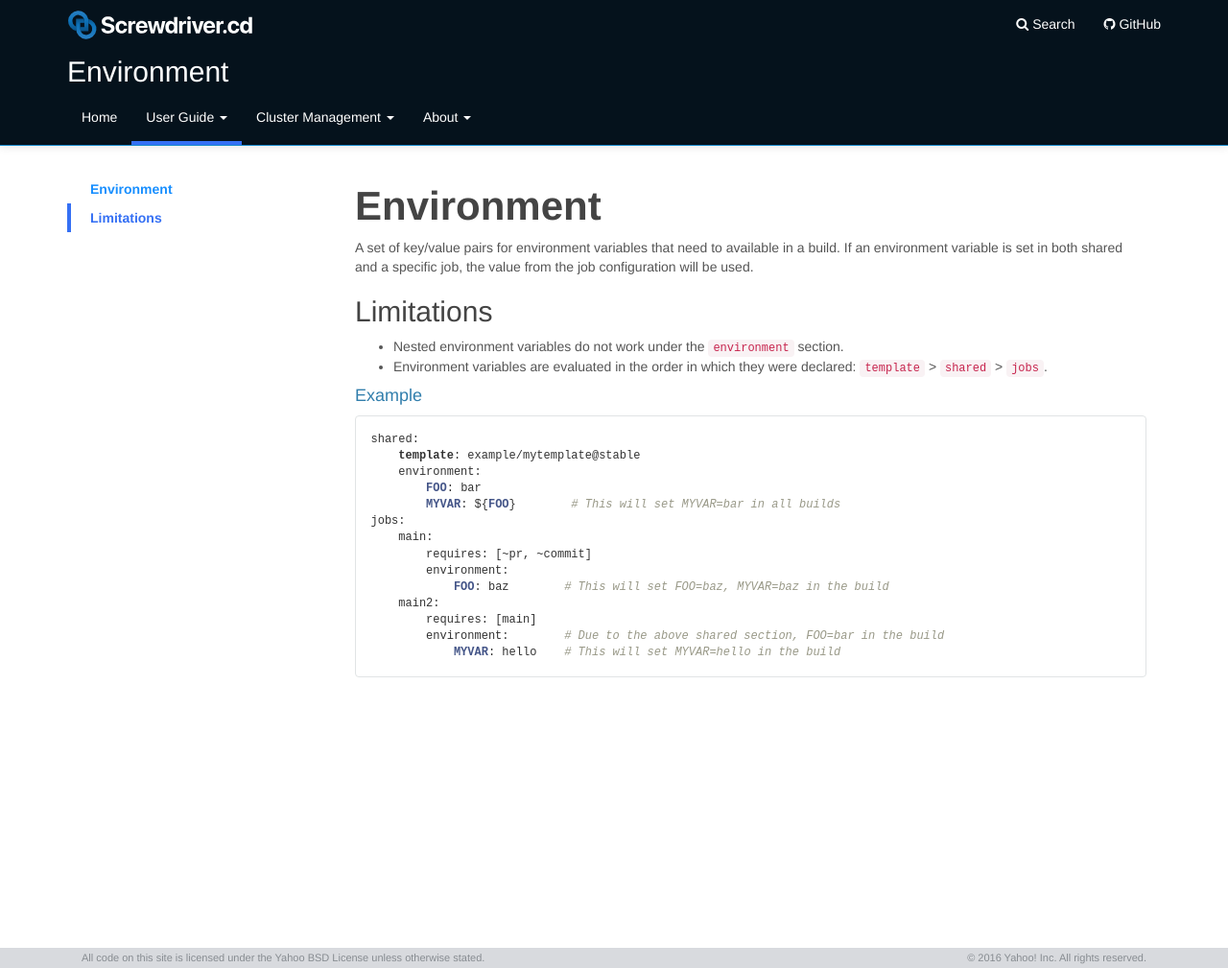
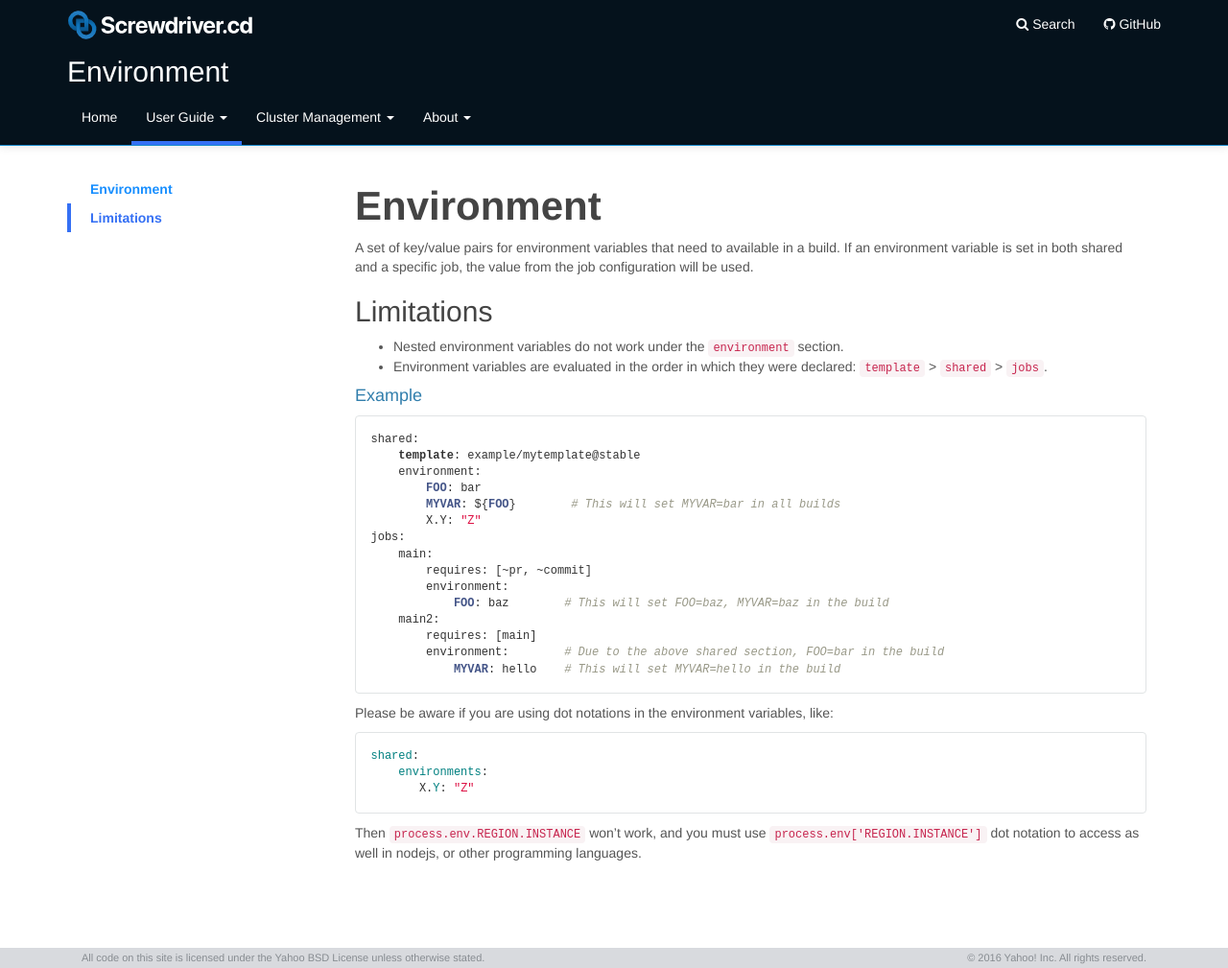
Before and after one commit to screwdriver-cd/guide, a Jekyll site: the page built from docs/user-guide/configuration/environment.md, in a window 1280 px wide and 1009 px high. Shown: the whole window at 96% size. Built offline with Jekyll 4.4.1, drawn with Linux system fonts in a browser that asks for light colours.

Commit message:
fix: made nested environment more clear

````diff
--- a/docs/user-guide/configuration/environment.md
+++ b/docs/user-guide/configuration/environment.md
@@ -24,6 +24,7 @@ shared:
     environment:
         FOO: bar
         MYVAR: ${FOO}        # This will set MYVAR=bar in all builds
+        X.Y: "Z"
 jobs:
     main:
         requires: [~pr, ~commit]
@@ -34,3 +35,13 @@ jobs:
         environment:        # Due to the above shared section, FOO=bar in the build
             MYVAR: hello    # This will set MYVAR=hello in the build
 ```
+
+Please be aware if you are using dot notations in the environment variables, like:
+
+```yaml
+shared:
+    environments:
+       X.Y: "Z"
+```
+
+Then `process.env.REGION.INSTANCE` won't work, and you must use `process.env['REGION.INSTANCE']` dot notation to access as well in nodejs, or other programming languages.
````
Also changed, not shown: docs/user-guide/environment-variables.md (+2 -2 lines).
